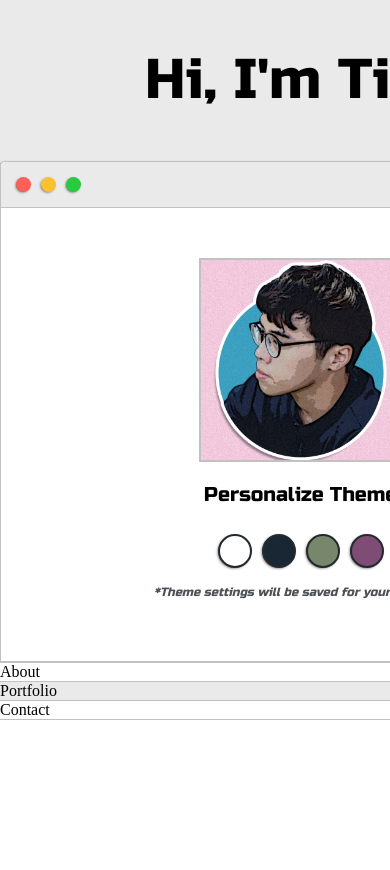
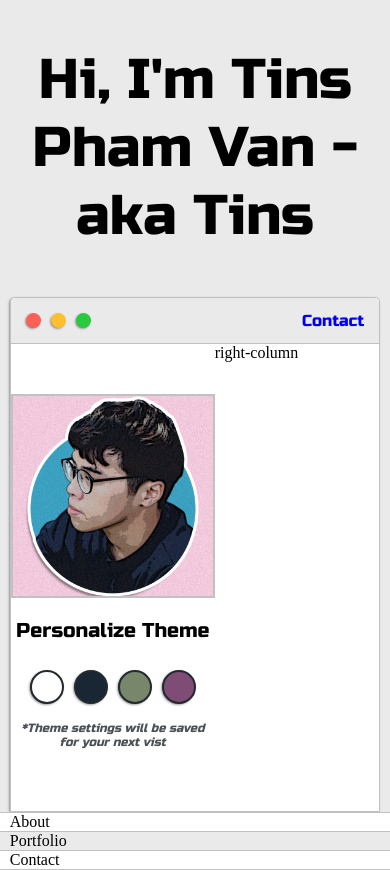
Before and after one commit to tinspham209/portfolio, a React (Create React App) app: page / in a window 390 px wide. Before the commit the page ends 844 px from the top, so only its background shows below. Built offline with nearby package versions, Linux system fonts and the light colour scheme.

Commit message:
fix style responsive

```diff
--- a/src/components/homepage/style.css
+++ b/src/components/homepage/style.css
@@ -17,6 +17,6 @@
 
 @media screen and (max-width: 1200px) {
 	.main-container {
-		width: 95%px;
+		width: 95%;
 	}
 }
```
